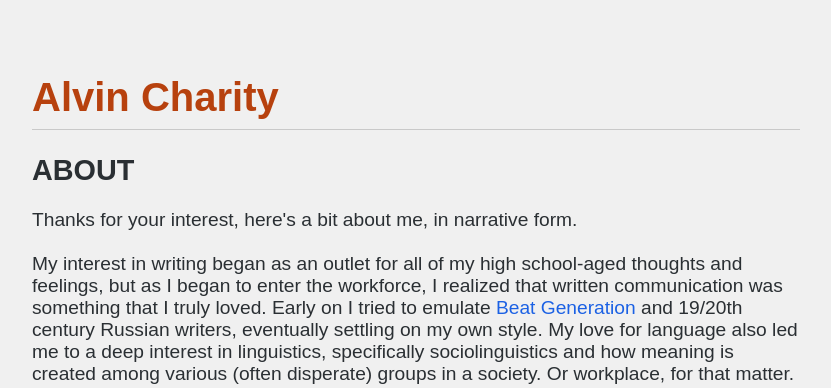
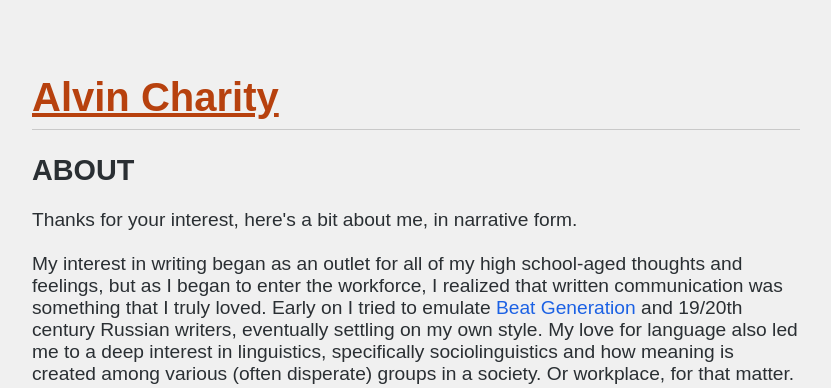
Before and after one commit to unforswearing/unforswearing.github.io, a PHP site: page /about.html in a window 1280 px wide, with the pointer over the restyled element. Shown: the top 388 px of the page, without its empty margins (36-867 px from the left). Run offline with PHP 8.4, Linux system fonts and the light colour scheme.

Commit message:
underline links on hover

```diff
--- a/css/index.css
+++ b/css/index.css
@@ -39,6 +39,7 @@ a:hover,
 a:visited:hover {
   color: #b7410e;
   transition: all 0.4s ease-in-out;
+  text-decoration: underline;
 }
 
 a:visited {
```
